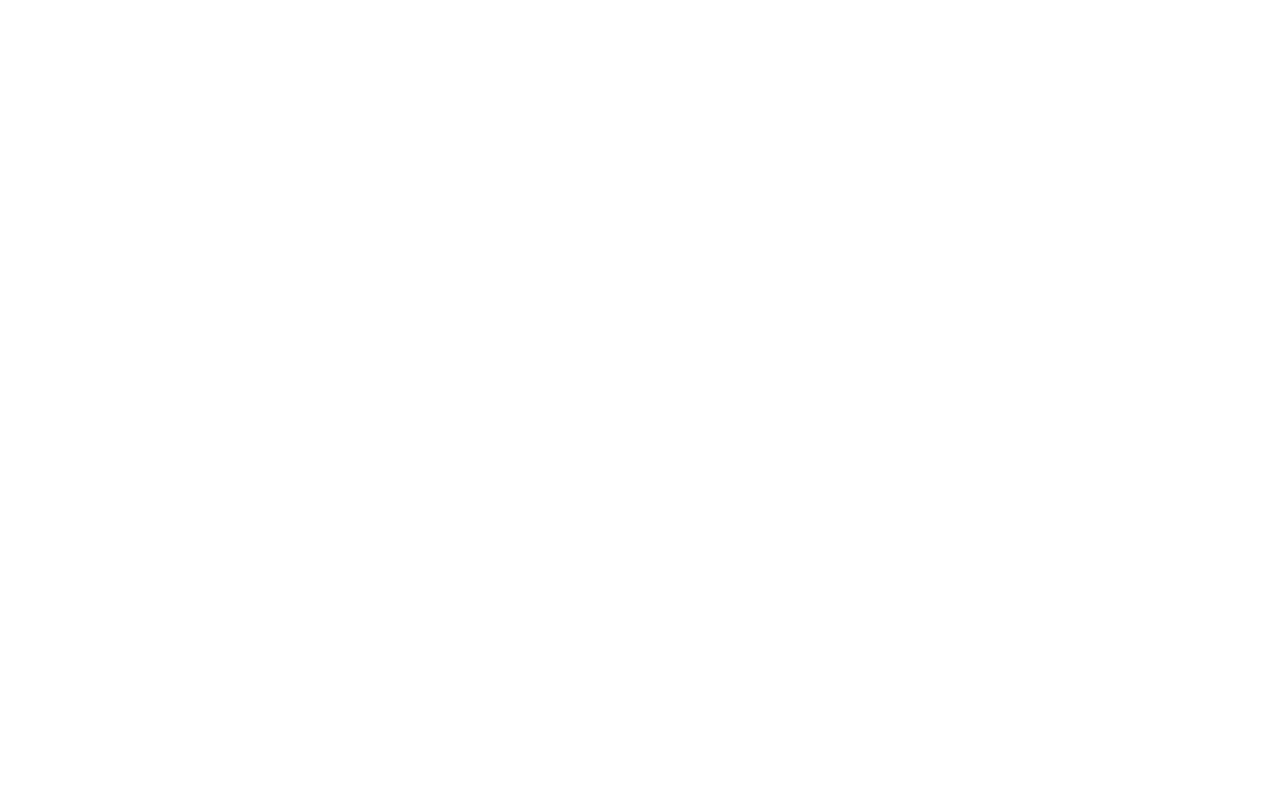
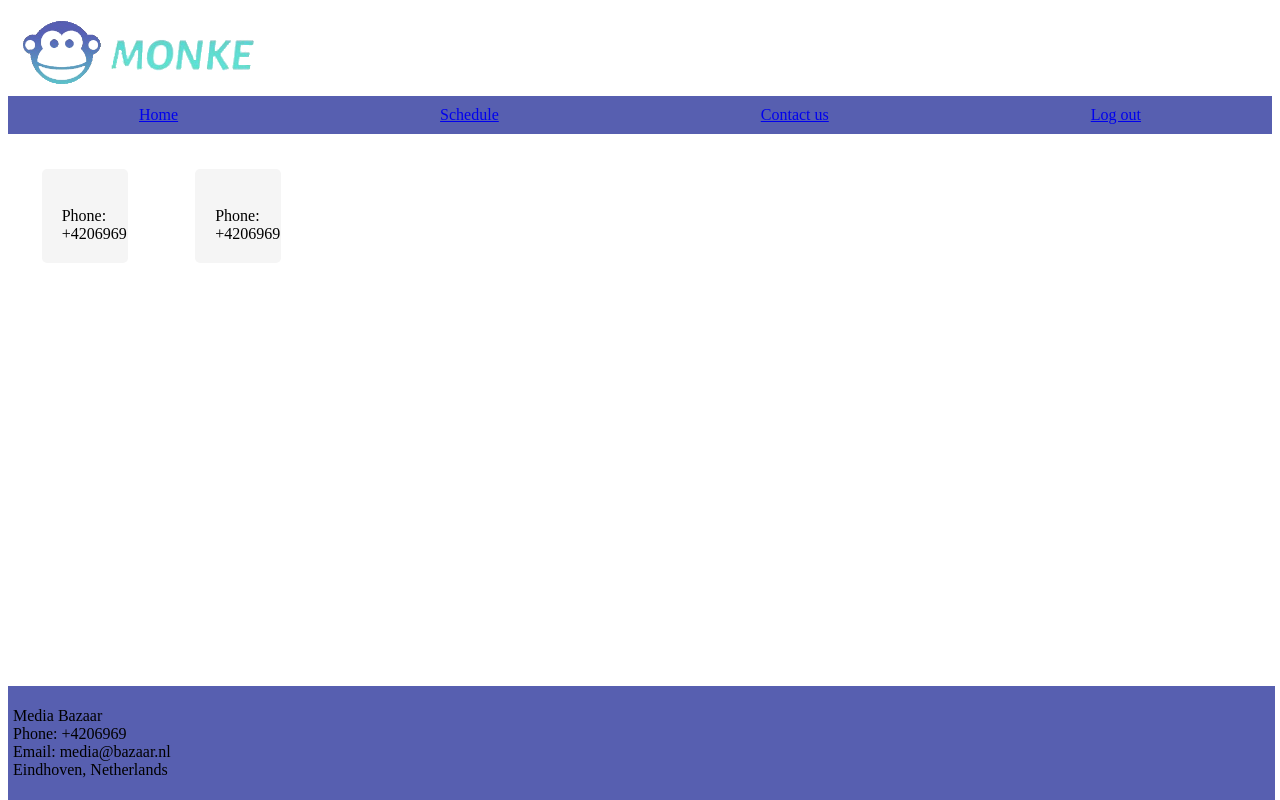
Before and after one commit to Gyalomalom/Monke-Warehouse-Management, a PHP site: page /dashboard.php in a window 1280 px wide. Before the commit the page is empty. Run offline with PHP 8.4, Linux system fonts and the light colour scheme.

Commit message:
home page html added

```diff
--- a/EmployeeWebsite/Styles/Style.css
+++ b/EmployeeWebsite/Styles/Style.css
@@ -7,6 +7,50 @@
   margin-left: auto;
   margin-top: 10%;
 
+}
+
+.NavBar{
+    display: inline-grid;
+    grid-template-columns: auto auto auto auto;
+    width: 100%;
+	background-color: #575fb0;
+    padding: 0px;
+    padding-top: 10px;
+    padding-bottom: 10px;
+    margin-bottom: 20px;
+}
+
+.NBitem{
+    text-align: center;
+}
+
+.logo{
+    text-align: center;
+
+}
+.logonav{
+    text-align: left;
+
+}
+
+.footerparagraph{
+    display: inline-grid;
+    grid-template-columns: auto auto;
+    grid-template-rows: 5% auto;
+
+    margin-top: 30px;
+
+}
+.text{
+    width: auto;
+    height: auto;
+    padding: 5px;
+}
+
+.dashwrapper{
+    text-align: left;
+    display: inline-grid;
+    grid-template-columns: auto auto;
 }
 
 
@@ -31,7 +75,7 @@
   box-sizing: border-box;
 }
 
-  input[type=password], select {
+input[type=password], select {
   width: 100%;
   padding: 12px 20px;
   margin: 8px 0;
@@ -66,3 +110,20 @@
     margin: 0 auto;
 	margin-bottom: 10%;
 }
+
+#monkenav{
+	width: 20%;
+    margin: 0 auto;
+
+}
+
+#f1{
+
+    background-color: #575fb0;
+    text-align: left;
+	position: absolute;
+    bottom: 0;
+	width: 99%;
+
+
+}
--- a/EmployeeWebsite/dashboard.php
+++ b/EmployeeWebsite/dashboard.php
@@ -0,0 +1,25 @@
+<html>
+<head>
+    <title>Employee dashboard</title>
+<link rel="stylesheet" type="text/css" href="Styles/Style.css">
+</head>
+<body>
+<?php include 'navbar.html'; ?>
+
+<div class = "dashwrapper">
+<div class="container">
+<br>
+            Phone: +4206969
+            <br>
+</div>
+<div class="container">
+<br>
+            Phone: +4206969
+            <br>
+</div>
+</div>
+
+</body>
+
+<footer><?php include 'footer.php'; ?></footer>
+</html>
--- /dev/null
+++ b/EmployeeWebsite/footer.php
@@ -0,0 +1,13 @@
+<div class = footerparagraph id = f1>
+        <div class = text><p>
+            Media Bazaar
+            <br>
+            Phone: +4206969
+            <br>
+            Email: media@bazaar.nl
+            <br>
+            Eindhoven, Netherlands
+            <br>
+            </p>
+        </div>
+    </div>
--- /dev/null
+++ b/EmployeeWebsite/navbar.html
@@ -0,0 +1,7 @@
+<div class = logonav><a href = "dashboard.php"><img src = "Images/monkeright.png" id = "monkenav"></a></div>
+<div class = NavBar id = NB1>
+        <div class = NBitem><a href = "dashboard.php">Home</a></div>
+        <div class = NBitem><a href = "shifts.php">Schedule</a></div>
+		<div class = NBitem><a href = "contact.php">Contact us</a></div>
+        <div class = NBitem><a href = "logout.php">Log out</a></div>
+</div>
```
Also changed, not shown: EmployeeWebsite/loginbar.php (added).
